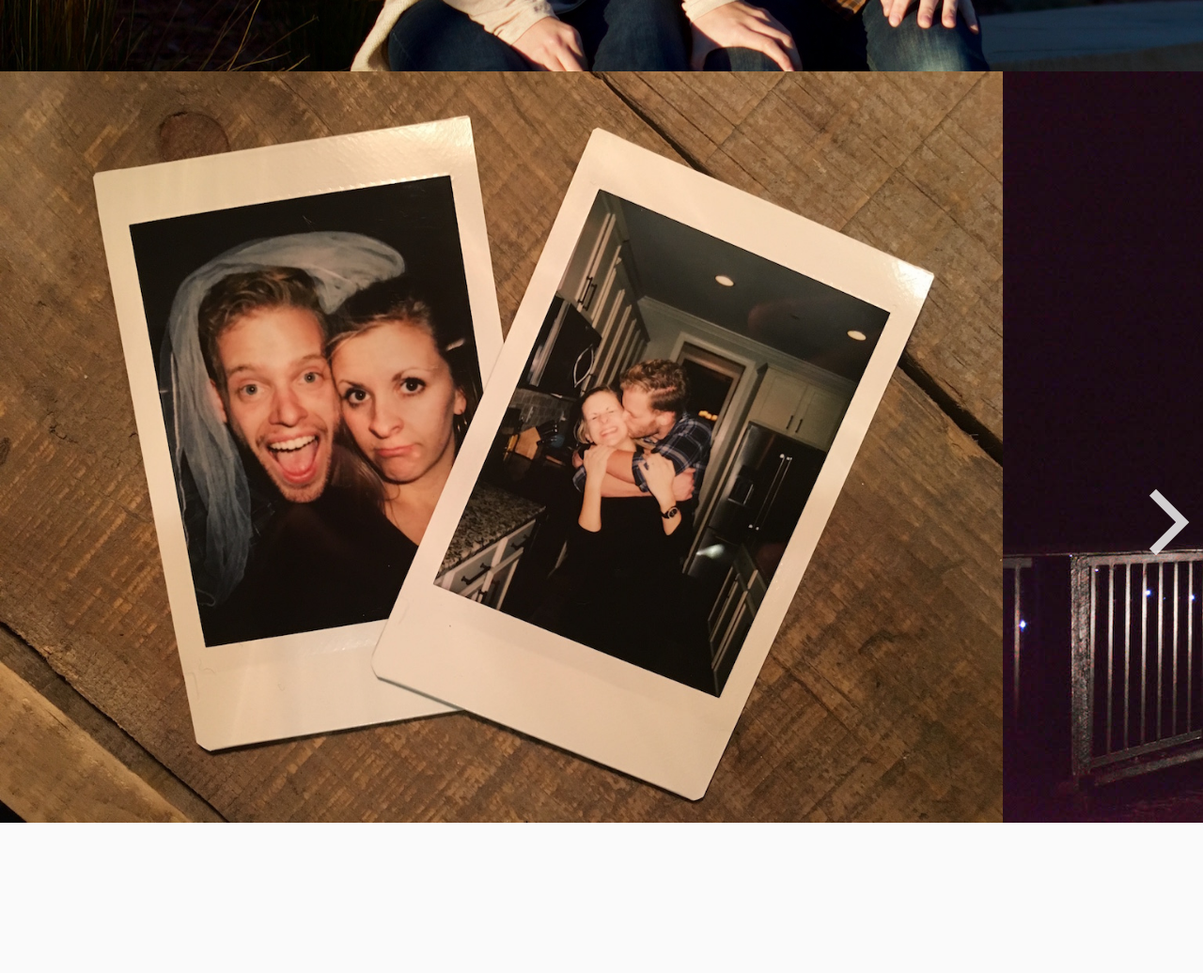
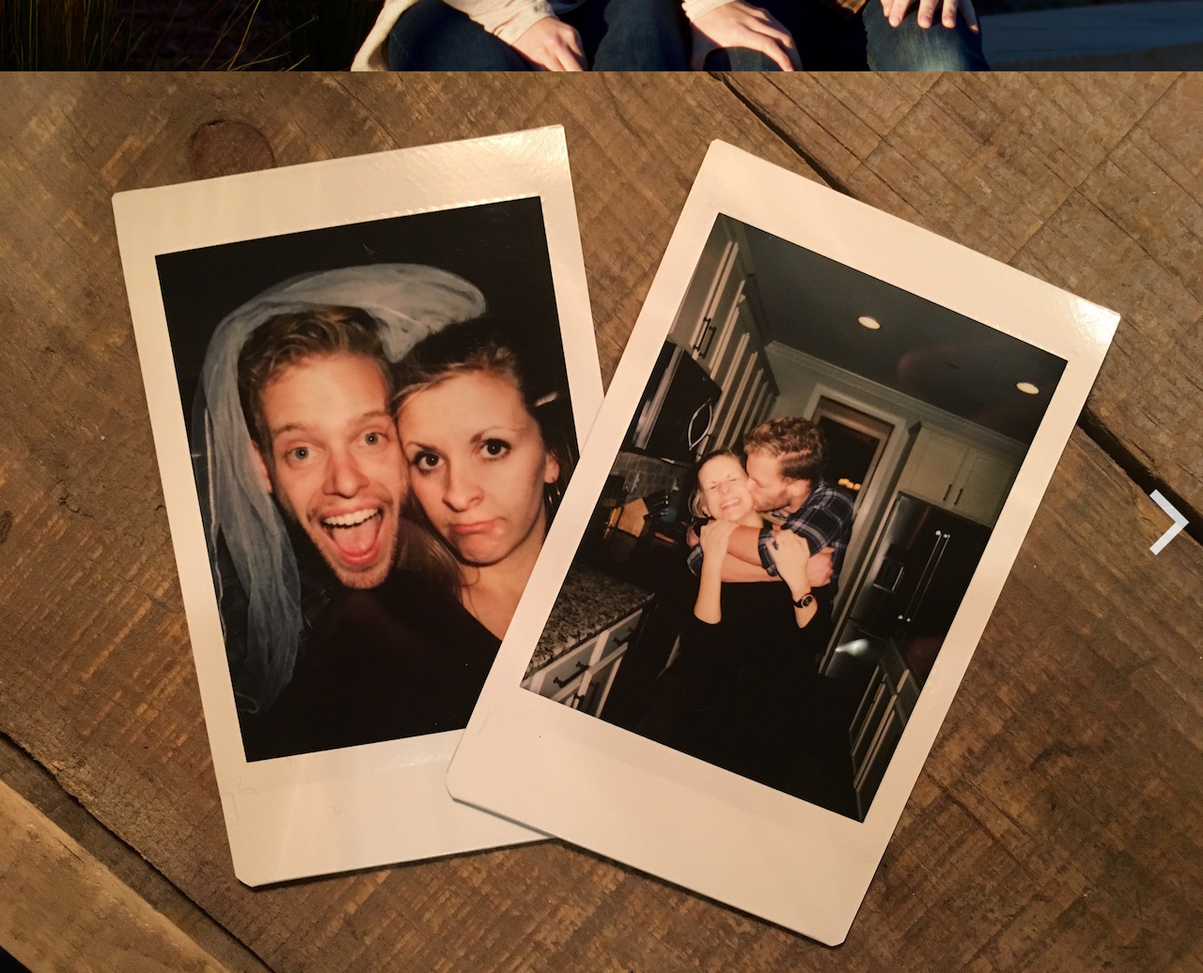
Before and after one commit to kevindurb/wedding-website, a plain HTML site: page index.html in a window 1280 px wide. Shown: the part 724-1760 px from the top of the page at 94% size. Drawn offline with nearby package versions, Linux system fonts and the light colour scheme; a web font is replaced by a local one.

Commit message:
fix gallery image height

```diff
--- a/index.css
+++ b/index.css
@@ -120,8 +120,8 @@ body * {
 }
 
 .image {
-  max-width: 100vw;
-  max-height: 100vh;
+  height: 75vw;
+  width: 100vw;
 }
 
 a {
```
